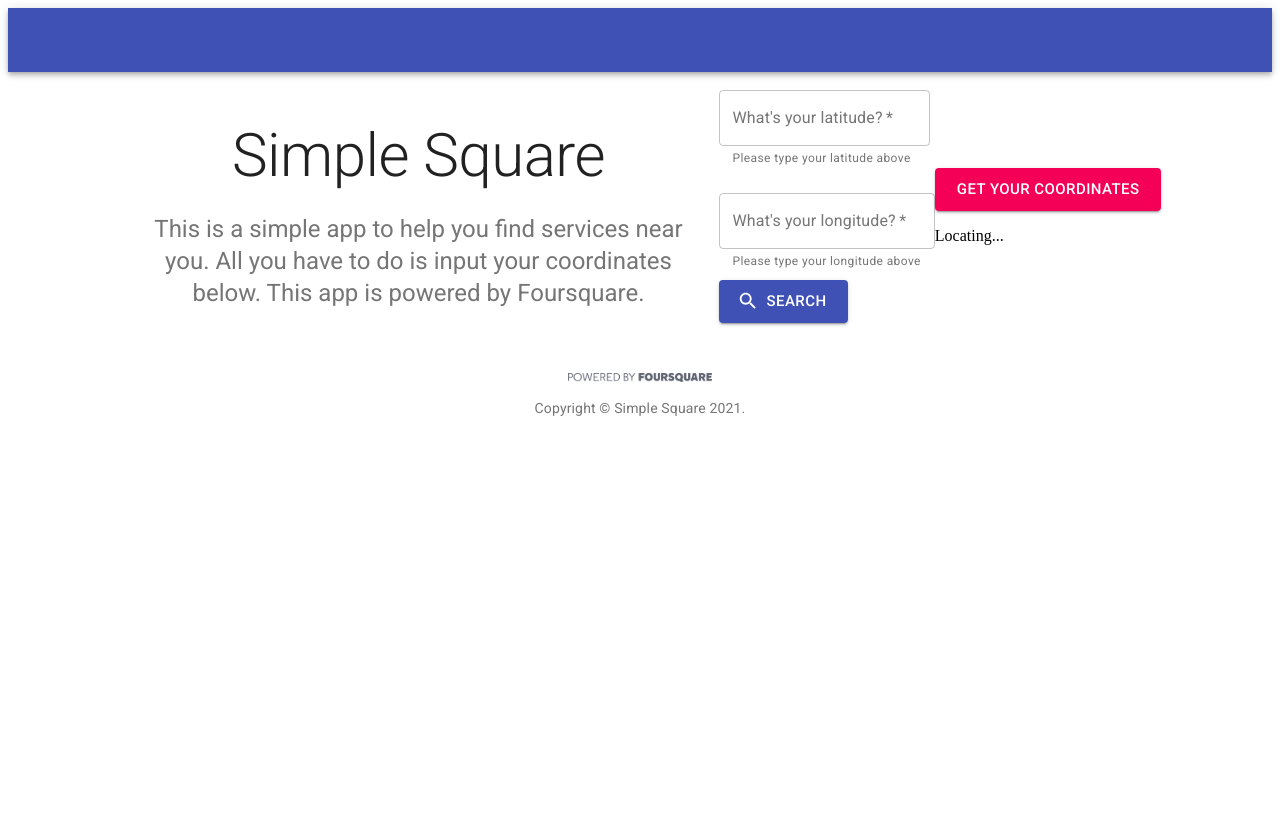
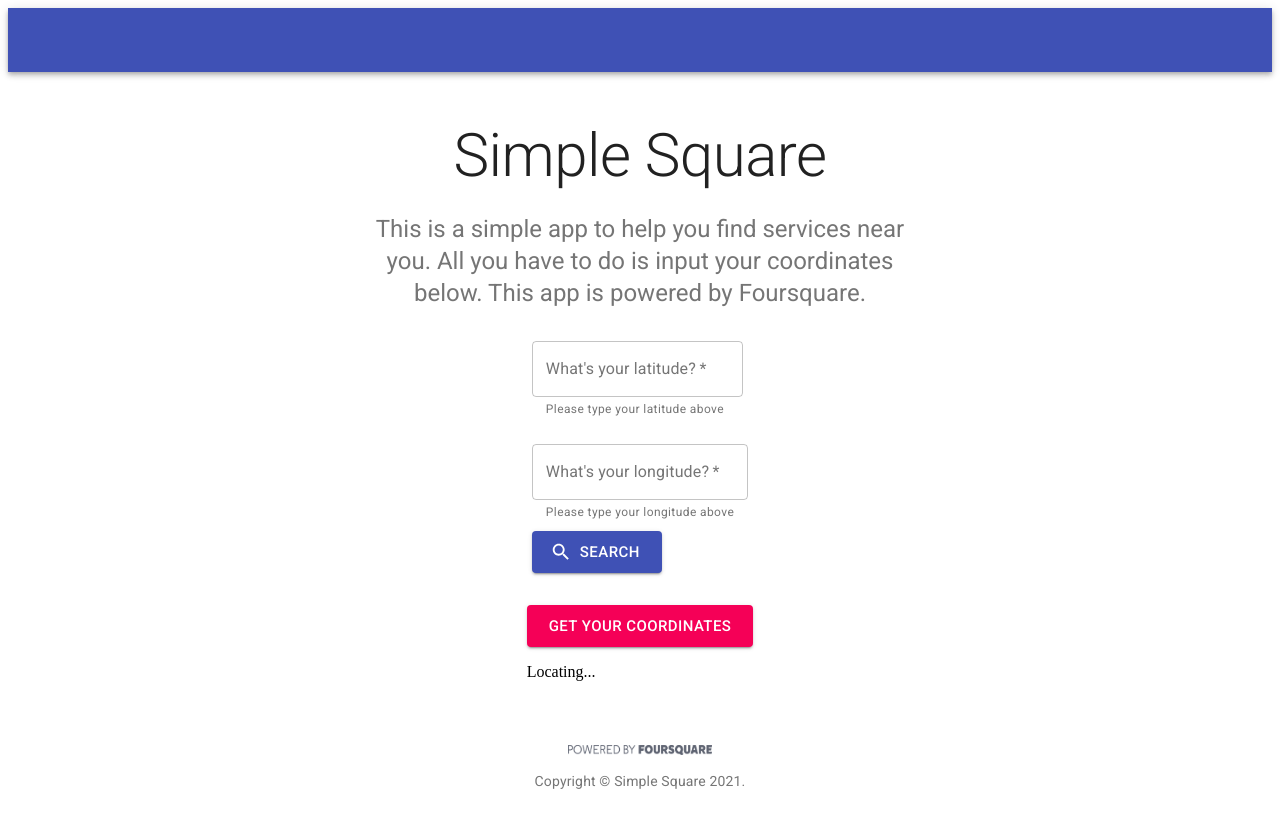
Before and after one commit to marcelala/simple-foursquare, a React (Create React App) app: page / in a window 1280 px wide. Before the commit the page ends 800 px from the top, so only its background shows below. Built offline with nearby package versions, Linux system fonts and the light colour scheme; no server answers.

Commit message:
grid direction added

```diff
--- a/src/App.jsx
+++ b/src/App.jsx
@@ -76,7 +76,7 @@ export default function App() {
   return (
     <div className="App">
       <Header />
-      <Grid container justifyContent="center" alignItems="center">
+      <Grid container direction= "column" justifyContent="center" alignItems="center">
         <Grid item>
           <Hero />
         </Grid>
```
